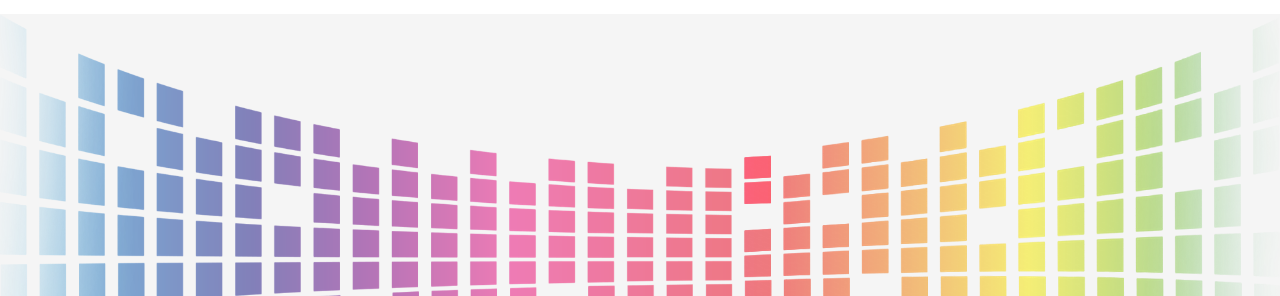
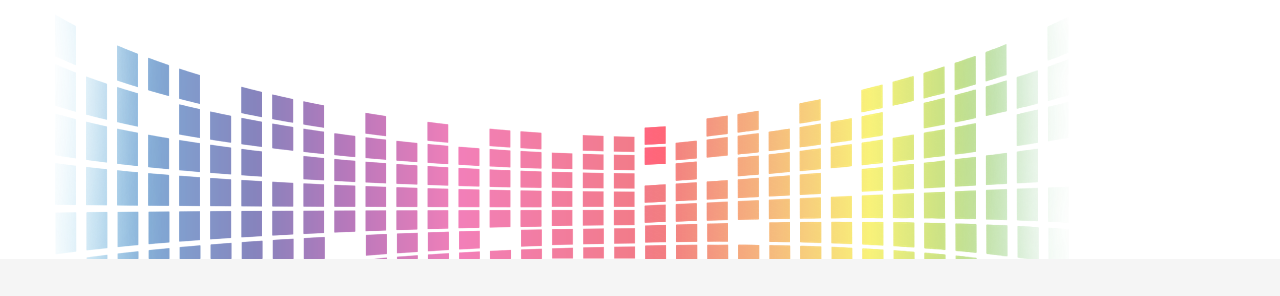
Before and after one commit to itsneedtoknow/lismedia, a website built with webpack: page src/index.html in a window 1280 px wide. Shown: the part 111-407 px from the top of the page. Built offline with nearby package versions, Linux system fonts and the light colour scheme.

Commit message:
feat: edit main_preview section

```diff
--- a/src/index.html
+++ b/src/index.html
@@ -75,7 +75,9 @@
         </div>
     </header>
     <main class="main">
-        <div class="main__preview"></div>
+        <div class="main__preview">
+            <div class="main__preview__container _container"></div>
+        </div>
            <section class="ads_section section section_pt40 section_pb80 _container">
             <div class="ads__title-block section__title-block section__title-block_mb50">
                 <h1 class="ads__title section-title section-title_mb10 section-title_mt10">РЕКЛАМА НА РАДИО</h1>
--- a/src/scss/_main.scss
+++ b/src/scss/_main.scss
@@ -4,21 +4,26 @@
 .main {
 
     &__preview {
-        background-image: url('../assets/img/preview.png');
-        background-size: contain;
-        background-repeat: no-repeat;
-        width: 100%;
-        height: 348px;
-        margin: 0 auto;
+        background-color: white;
+
+        &__container{
+            background-image: url('../assets/img/preview.png');
+            background-size: contain;
+            background-repeat: no-repeat;
+            // width: 100%;
+            height: 245px;
+            margin: 0 auto;
 
         @include xs{
             width: 70%;
-            height: 170px;
+            height: 140px;
             padding: 0 20px;
           }
           @include xs{
             padding: 0 10px;
           }
+        }
+
     }
     // -----------------УСЛУГИ---------------
     .ads__content {
```
